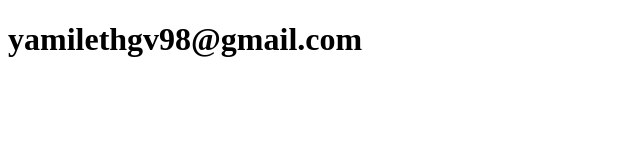
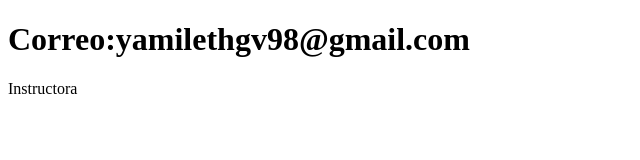
Before and after one commit to ygvelasquez/sitema-de-registro, a plain HTML site: page contacto.html in a window 1280 px wide. Shown: the whole page, without its empty margins (0-640 px from the left). Drawn offline with Linux system fonts and the light colour scheme.

Commit message:
Actualiza el contacto

```diff
--- a/contacto.html
+++ b/contacto.html
@@ -6,6 +6,7 @@
     <title>Contacto</title>
 </head>
 <body>
-    <h1>   yamilethgv98@gmail.com </h1>
+    <h1>Correo:yamilethgv98@gmail.com </h1>
+    <p> Instructora </p>
 </body>
 </html>
```
